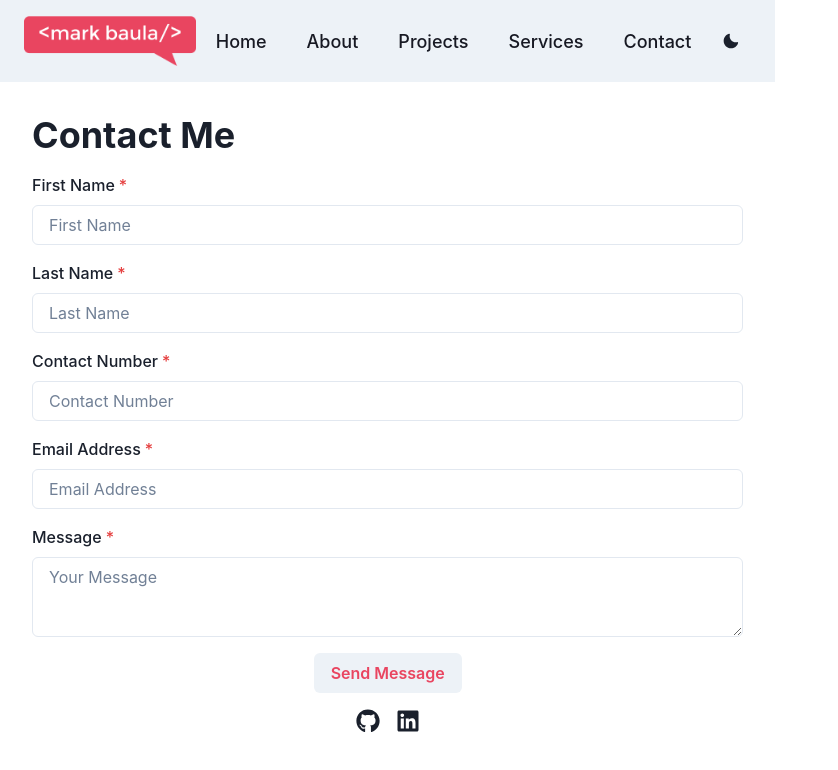
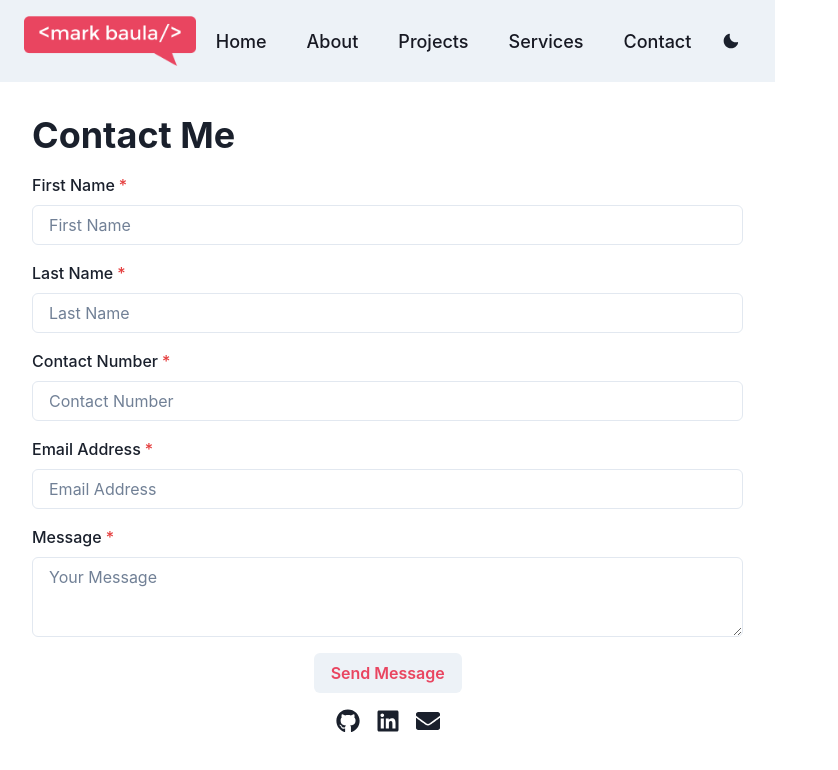
Before and after one commit to mbaula/COMP229-PortfolioWebsite, a React (Vite) app in the folder COMP229-PortfolioWebsite/: page /contact in a window 1280 px wide. Shown: the top 770 px of the page, without its empty margins (0-838 px from the left). Built offline with nearby package versions, Linux system fonts and the light colour scheme.

Commit message:
added email in contact me

```diff
--- a/COMP229-PortfolioWebsite/src/components/ContactMe.jsx
+++ b/COMP229-PortfolioWebsite/src/components/ContactMe.jsx
@@ -2,7 +2,7 @@ import React, { useState } from 'react';
 import {
   Box, Heading, FormControl, FormLabel, Input, Textarea, Button, VStack, Link, Icon, useToast, HStack
 } from '@chakra-ui/react';
-import { FaGithub, FaLinkedin } from 'react-icons/fa';
+import { FaGithub, FaLinkedin, FaEnvelope } from 'react-icons/fa';
 
 /*
 ContactMe.jsx
@@ -95,6 +95,7 @@ const ContactPage = ({ portfolioColor }) => {
             <HStack justify="center" spacing={4}>
                 <Icon as={FaGithub} w={6} h={6} cursor="pointer" _hover={{ color: portfolioColor }} onClick={() => openInNewTab('https://github.com/mbaula')}/>
                 <Icon as={FaLinkedin} w={6} h={6} cursor="pointer" _hover={{ color: portfolioColor }} onClick={() => openInNewTab('https://www.linkedin.com/in/mark-b17/')}/>
+                <Icon as={FaEnvelope} w={6} h={6} cursor="pointer" _hover={{ color: portfolioColor }} onClick={() => openInNewTab('mailto:mbaula@my.centennialcollege.ca')}/>
             </HStack>
           </VStack>
         </Box>
```
